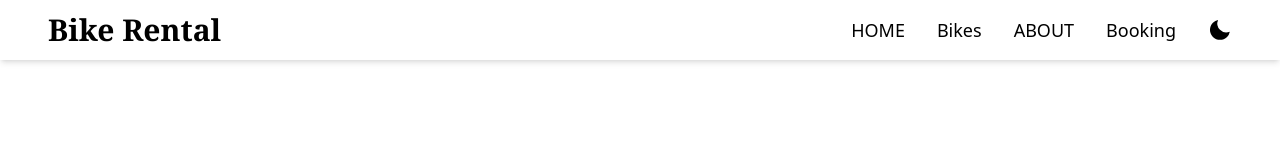
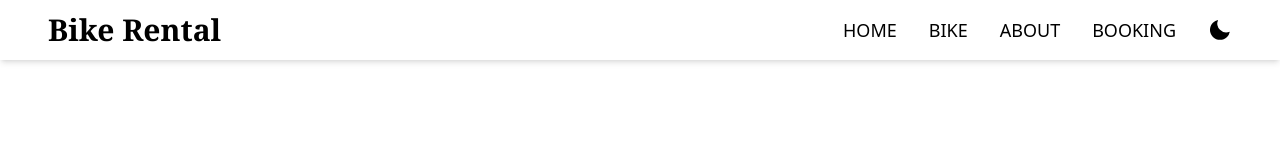
Before and after one commit to NirejBatrai/Bike-renting-app, a React (Vite) app: page / in a window 1280 px wide. Shown: the top 160 px of the page. Built offline with nearby package versions, Linux system fonts and the light colour scheme.

Commit message:
Change the name of navbar text

```diff
--- a/src/components/Navbar/Navbar.jsx
+++ b/src/components/Navbar/Navbar.jsx
@@ -11,7 +11,7 @@ export const Navlinks = [
   },
   {
     id: 2,
-    name: "Bikes",
+    name: "BIKE",
     link: "/#bikes",
   },
   {
@@ -21,7 +21,7 @@ export const Navlinks = [
   },
   {
     id: 1,
-    name: "Booking",
+    name: "BOOKING",
     link: "/#booking",
   },
 ];
```
